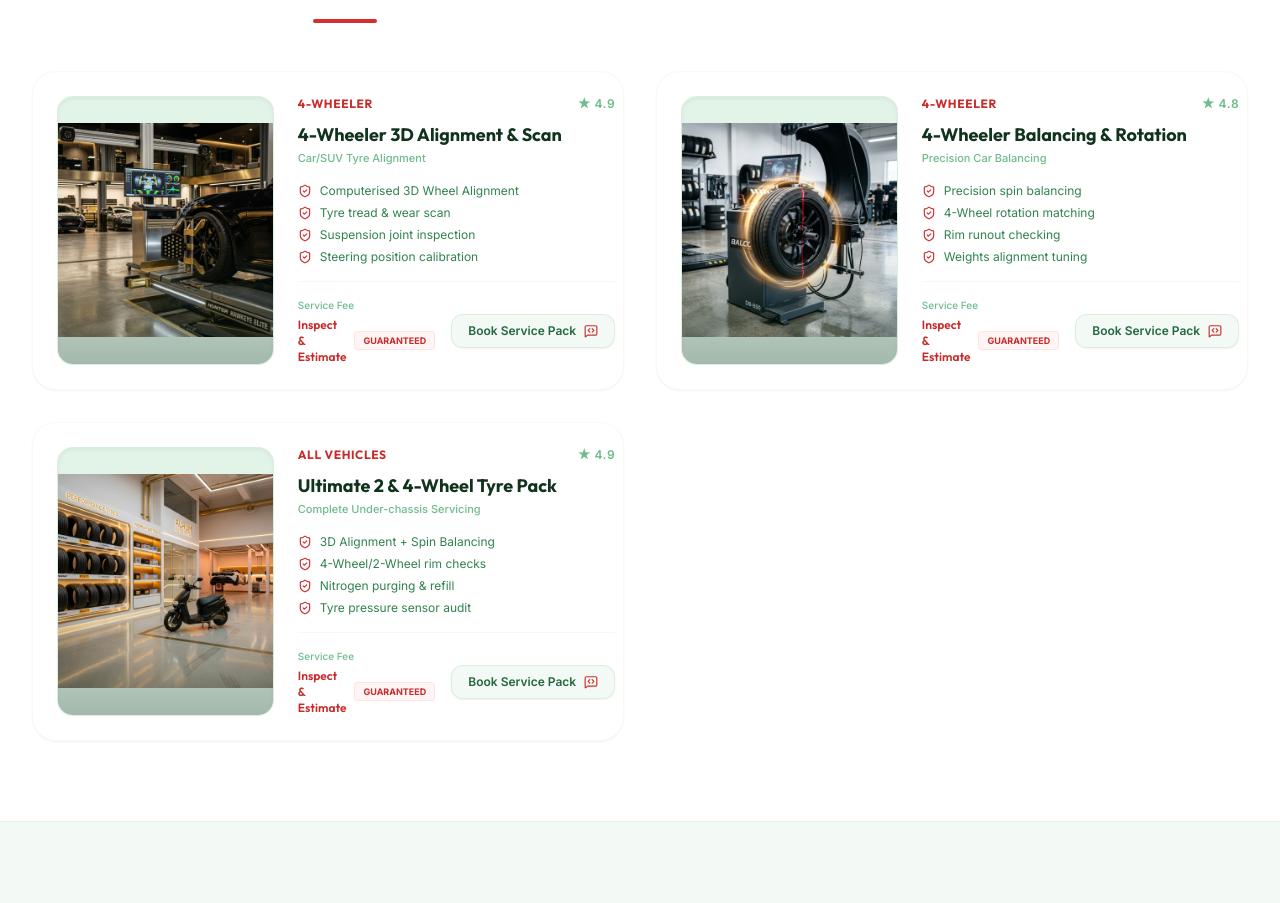
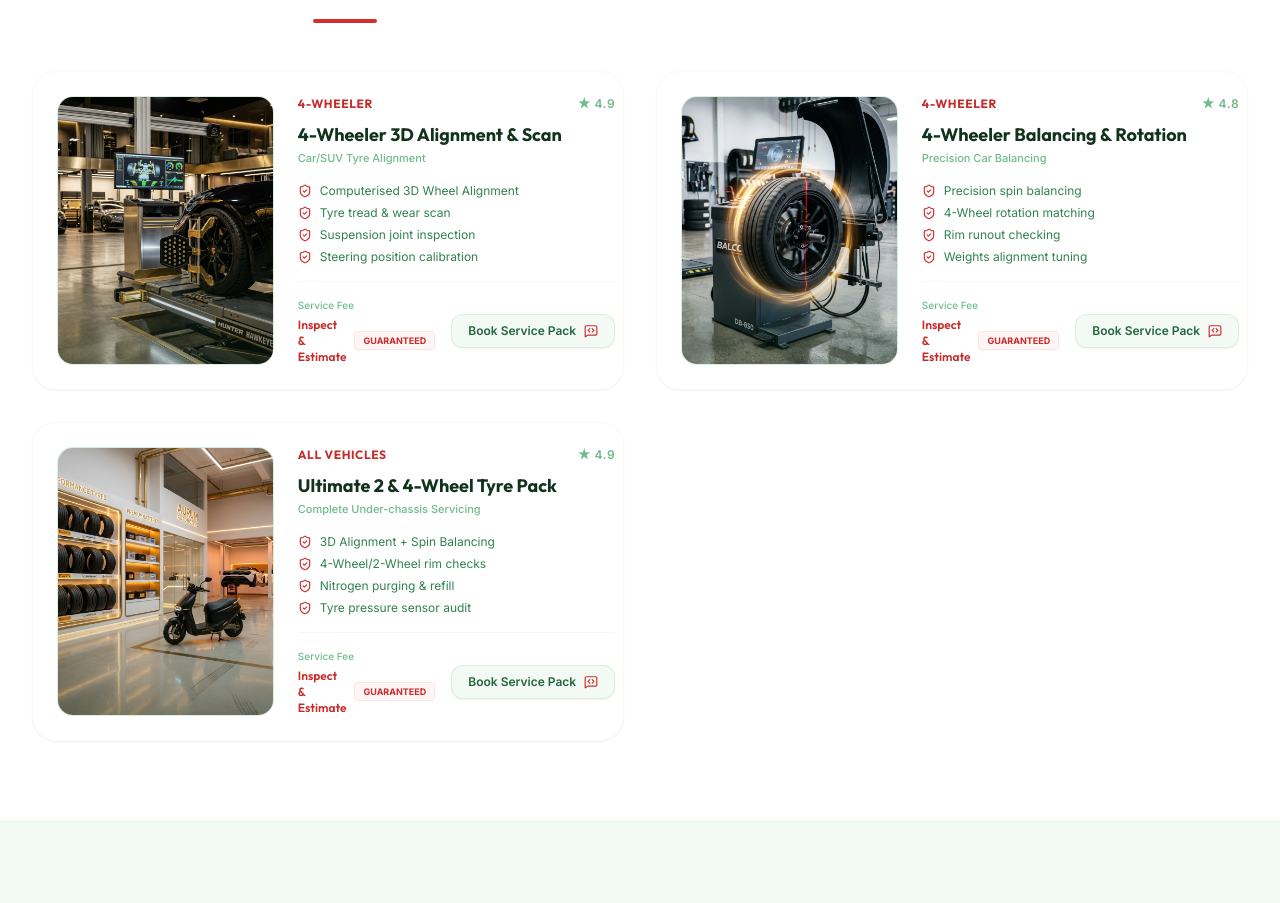
Before and after one commit to hotaeshwar/Balaji, a Next.js app: page / in a window 1280 px wide. Shown: the part 2553-3456 px from the top of the page. Built offline with nearby package versions, Linux system fonts and the light colour scheme.

Commit message:
fix: change service card image fit to object-cover

```diff
--- a/src/components/FeaturedProducts.jsx
+++ b/src/components/FeaturedProducts.jsx
@@ -228,7 +228,7 @@
                   src={pkg.image}
                   alt={pkg.name}
                   fill
-                  className="object-contain transition-transform duration-500 group-hover:scale-105"
+                  className="object-cover transition-transform duration-500 group-hover:scale-105"
                   sizes="(max-w-768px) 100vw, 25vw"
                 />
                 {/* Subtle dark gradient overlay to give gold styling depth */}
```
